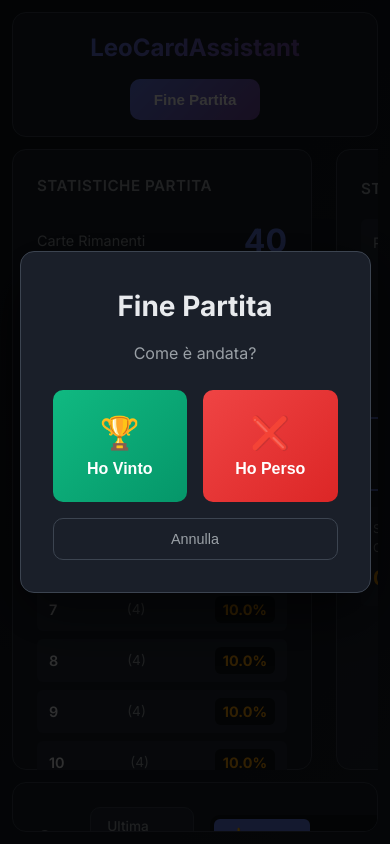
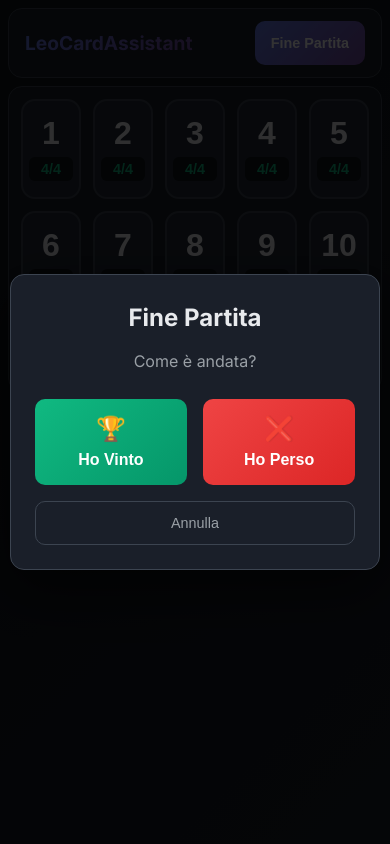
Before and after one commit to MicheleRossetti02/Scopa_counter, a plain HTML site: page index.html in a window 390 px wide. Both pictures are taken after a click on the button "Fine Partita". Drawn offline with Linux system fonts and the light colour scheme.

Commit message:
🔧 Ottimizzazione layout mobile: nascoste statistiche, pulsanti touch-friendly, migliore feedback visivo

```diff
--- a/script.js
+++ b/script.js
@@ -417,6 +417,11 @@ function init() {
     renderCards();
     updateStatistics();
     updateHistoryDisplay();
+
+    // Forza modalità click su mobile
+    if (window.innerWidth <= 640) {
+        setInputMode('click');
+    }
 }
 
 // Start when DOM is ready
--- a/styles.css
+++ b/styles.css
@@ -765,33 +765,149 @@ body {
 
 @media (max-width: 640px) {
     .app-container {
-        padding: var(--spacing-sm);
-        gap: var(--spacing-sm);
+        padding: var(--spacing-xs);
+        gap: var(--spacing-xs);
+        height: 100vh;
+        height: 100dvh;
+        /* Dynamic viewport height per mobile */
     }
 
     .header {
-        flex-direction: column;
-        gap: var(--spacing-sm);
+        padding: var(--spacing-sm) var(--spacing-md);
+        flex-shrink: 0;
     }
 
     .header h1 {
-        font-size: 1.5rem;
+        font-size: 1.2rem;
     }
 
+    .btn-end-game {
+        padding: var(--spacing-sm) var(--spacing-md);
+        font-size: 0.9rem;
+        min-height: 44px;
+        /* Minimo per accessibilità touch */
+    }
+
+    /* Nascondi mode toggle su mobile - solo modalità touch */
+    .mode-toggle {
+        display: none;
+    }
+
+    /* Nascondi sempre l'input tastiera su mobile */
+    .keyboard-input-container {
+        display: none !important;
+    }
+
+    /* Nascondi last card indicator su mobile per risparmiare spazio */
+    .last-card-indicator {
+        display: none;
+    }
+
+    /* Nascondi il titolo "Carte" su mobile per risparmiare spazio */
+    .section-header {
+        display: none;
+    }
+
+    /* Nascondi le statistiche su mobile - solo griglia carte */
+    .stats-section {
+        display: none;
+    }
+
+    /* Layout principale: solo card section */
+    .main-layout {
+        grid-template-columns: 1fr;
+        gap: var(--spacing-xs);
+        flex: 1;
+        overflow: hidden;
+    }
+
+    .card-section {
+        padding: var(--spacing-sm);
+        gap: var(--spacing-sm);
+        flex: 1;
+        display: flex;
+        flex-direction: column;
+        overflow: hidden;
+    }
+
+    /* Griglia carte ottimizzata: 2 righe da 5 */
     .card-grid {
         grid-template-columns: repeat(5, 1fr);
+        grid-template-rows: repeat(2, 1fr);
         gap: var(--spacing-sm);
+        flex: 1;
+        align-content: center;
+    }
+
+    /* Pulsanti carte più grandi e touch-friendly */
+    .card-button {
+        padding: var(--spacing-md);
+        border-radius: var(--radius-lg);
+        min-height: 60px;
+        min-width: 44px;
+        /* Minimo per accessibilità touch */
+        display: flex;
+        flex-direction: column;
+        align-items: center;
+        justify-content: center;
+        gap: var(--spacing-xs);
+        touch-action: manipulation;
+        /* Migliora risposta touch */
+        -webkit-tap-highlight-color: rgba(102, 126, 234, 0.3);
+    }
+
+    .card-button:active {
+        transform: scale(0.95);
+        background: var(--bg-hover);
     }
 
     .card-value {
         font-size: 2rem;
+        font-weight: 800;
     }
 
     .card-counter {
-        font-size: 1rem;
+        font-size: 0.9rem;
+        font-weight: 600;
     }
 
-    .main-layout {
-        gap: var(--spacing-sm);
+    /* Progress bar compatta */
+    .progress-bar-container {
+        flex-shrink: 0;
+        padding: var(--spacing-xs) 0;
+    }
+
+    .progress-label {
+        font-size: 0.85rem;
+    }
+
+    .progress-bar {
+        height: 10px;
+    }
+
+    /* Modal ottimizzato per mobile */
+    .modal {
+        padding: var(--spacing-lg);
+        width: 95%;
+        max-height: 90vh;
+    }
+
+    .modal h2 {
+        font-size: 1.5rem;
+    }
+
+    .btn-modal {
+        padding: var(--spacing-md);
+        min-height: 60px;
+        touch-action: manipulation;
+    }
+
+    .btn-modal .btn-icon {
+        font-size: 1.5rem;
+    }
+
+    .btn-cancel {
+        min-height: 44px;
+        touch-action: manipulation;
     }
 }
```
